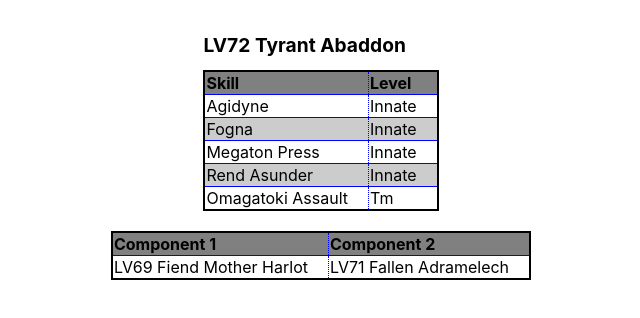
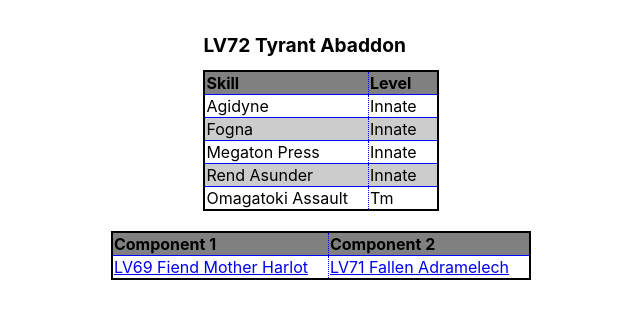
Before and after one commit to Achamoth/smt-calculator, a React (Create React App) app: page /abaddon in a window 1280 px wide. Shown: the top 318 px of the page, without its empty margins (319-959 px from the left). Built offline with nearby package versions, Linux system fonts and the light colour scheme.

Commit message:
Links in fusion combinations

```diff
--- a/src/DemonFusions.js
+++ b/src/DemonFusions.js
@@ -1,4 +1,4 @@
-import { useParams } from "react-router-dom";
+import { useParams, Link } from "react-router-dom";
 import "./DemonFusions.css";
 import { getFusionCombinations } from "./utils/demon_fusion.js";
 
@@ -55,8 +55,16 @@ export function DemonFusions(props) {
             {fusionCombinations.map((c) => {
               return (
                 <tr className="fusionRow" key={`${c[0].name}-${c[1].name}`}>
-                  <td className="fusionCombinationsCell">{`LV${c[0].level} ${c[0].race} ${c[0].name}`}</td>
-                  <td className="fusionCombinationsCell">{`LV${c[1].level} ${c[1].race} ${c[1].name}`}</td>
+                  <td className="fusionCombinationsCell">
+                    <Link
+                      to={`/${c[0].name.toLowerCase()}`}
+                    >{`LV${c[0].level} ${c[0].race} ${c[0].name}`}</Link>
+                  </td>
+                  <td className="fusionCombinationsCell">
+                    <Link
+                      to={`/${c[1].name.toLowerCase()}`}
+                    >{`LV${c[1].level} ${c[1].race} ${c[1].name}`}</Link>
+                  </td>
                 </tr>
               );
             })}
```
